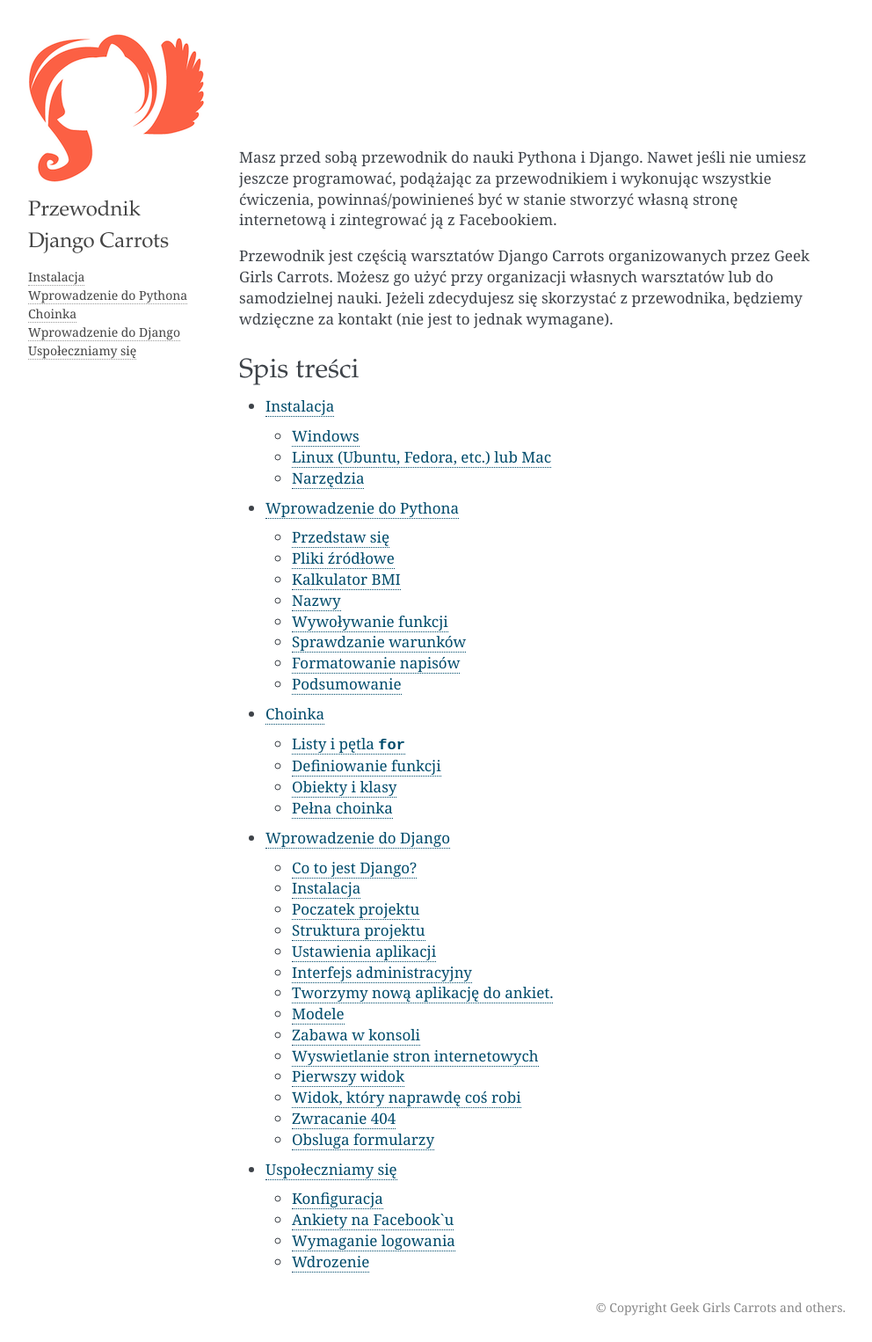
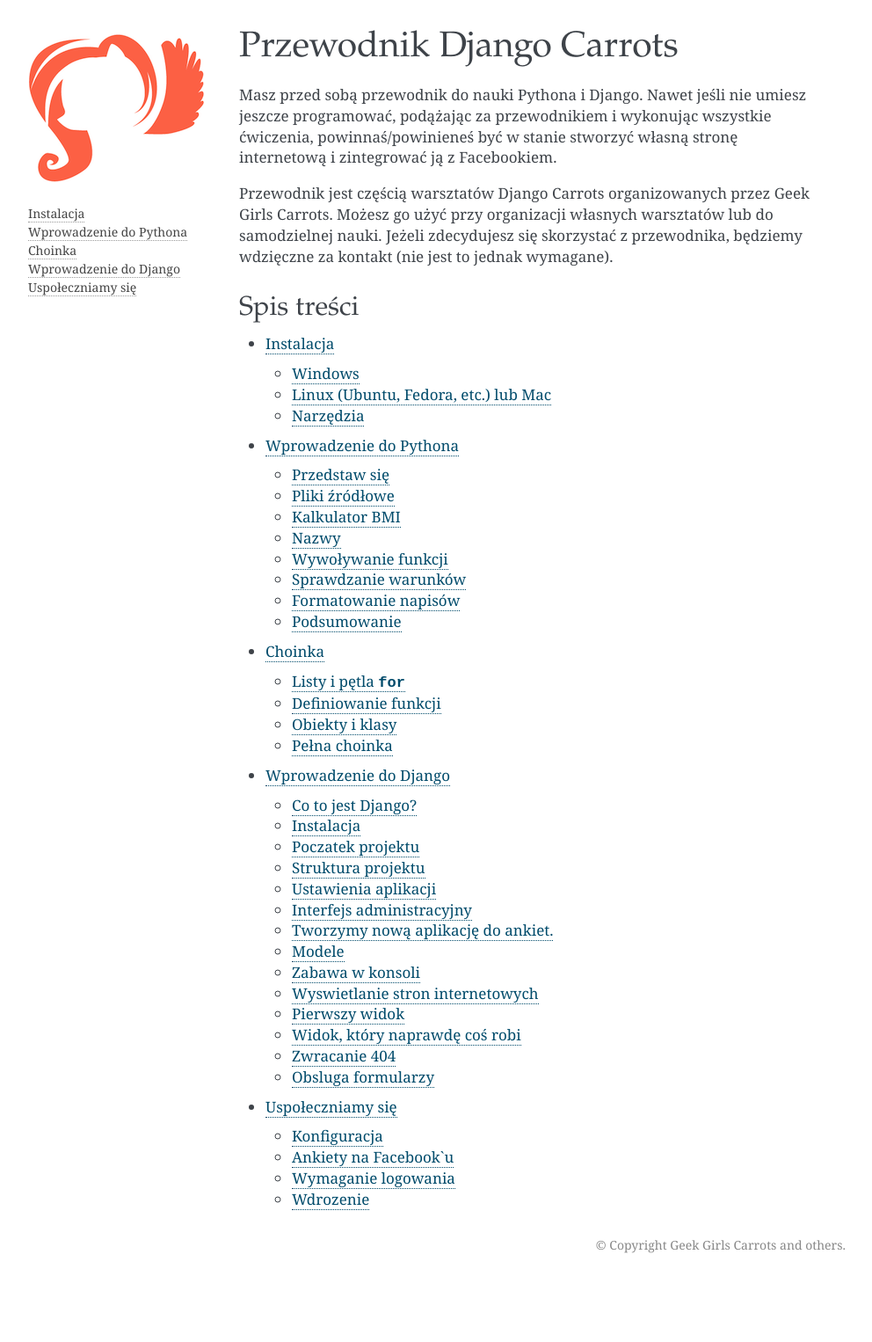
Before and after one commit to ggcarrots/django-carrots, a Sphinx documentation site: the page built from source/index.rst, in a window 1280 px wide. Shown: the whole page at 88% size, without its empty margins (148-1140 px from the left). Built offline with Sphinx 7.4.7, drawn with Linux system fonts in a browser that asks for light colours; after the commit the page ends 1455 px from its top, so only the background shows below that.

Commit message:
Minor theme changes.
 - Show page title on index page
 - Don't show page title before globaltoc

```diff
--- a/source/_themes/djangocarrots/globaltoc.html
+++ b/source/_themes/djangocarrots/globaltoc.html
@@ -1,2 +1 @@
-<h3>{{ title }}</h3>
 {{ toctree() }}
--- a/source/_themes/djangocarrots/static/carrots.css_t
+++ b/source/_themes/djangocarrots/static/carrots.css_t
@@ -167,13 +167,6 @@
     padding: 0;
 }
 
-{% if theme_index_logo %}
-div.indexwrapper h1 {
-    text-indent: -999999px;
-    background: url({{ theme_index_logo }}) no-repeat center center;
-    height: {{ theme_index_logo_height }};
-}
-{% endif %}
 
 div.body h1 { margin-top: 0; padding-top: 0; font-size: 240%; }
 div.body h2 { font-size: 180%; }
```
